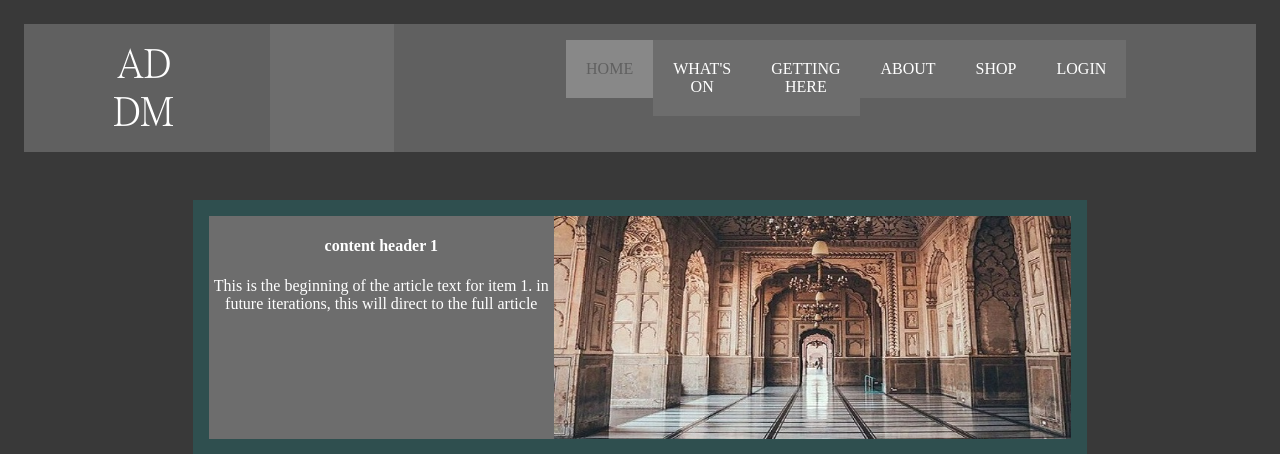
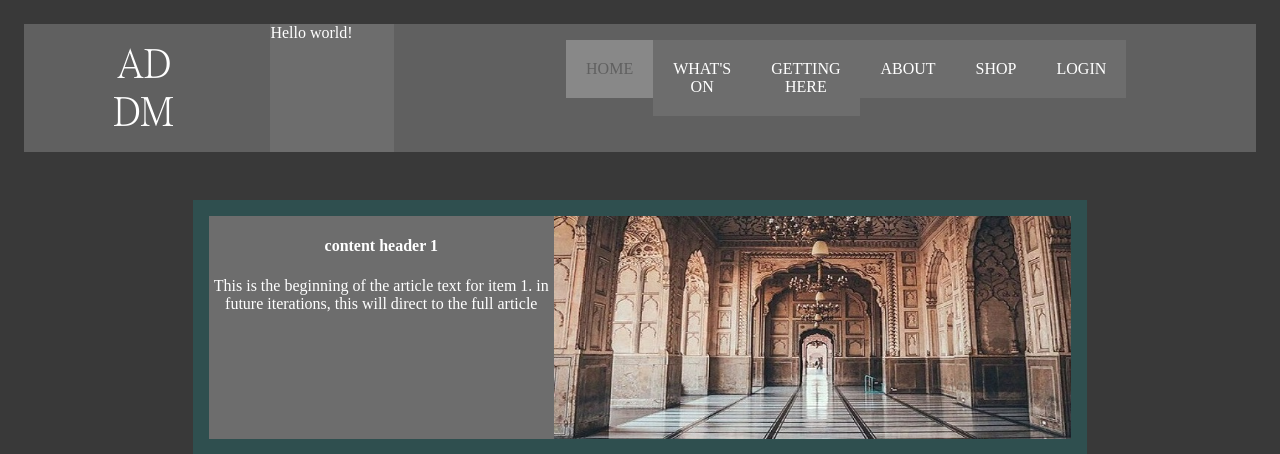
Before and after one commit to Geezertron/ADDMwPHP, a PHP site: page / in a window 1280 px wide. Shown: the top 454 px of the page. Run offline with PHP 8.4, Linux system fonts and the light colour scheme.

Commit message:
adding hello world

```diff
--- a/index.php
+++ b/index.php
@@ -25,7 +25,7 @@
 				</a>
 		  	</div>
             <div id="col2">
-
+                   Hello world!
             </div>
             <div id="col3">
 				<nav class="navbar">
```
